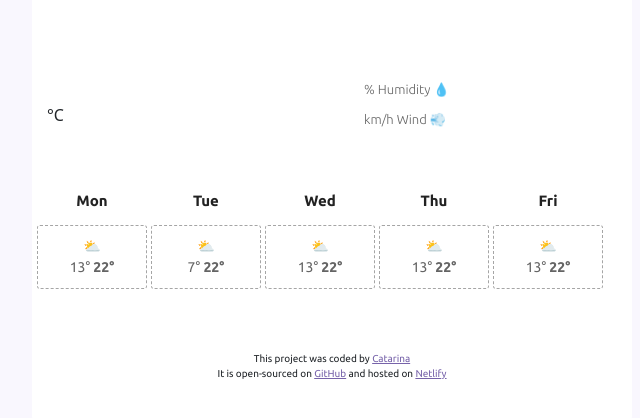
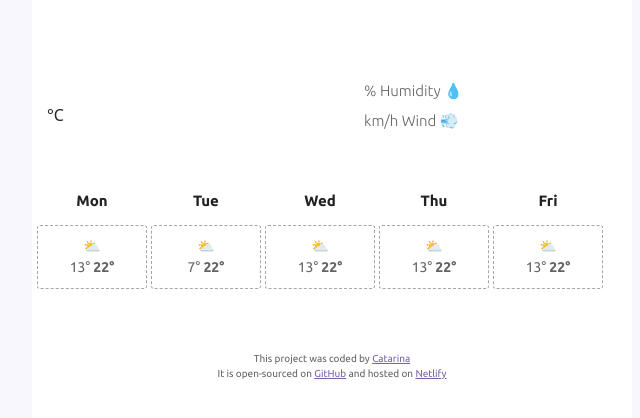
Before and after one commit to catarinarassantos/shecodes, a plain HTML site: page index.html in a window 1280 px wide. Shown: the part 190-608 px from the top of the page, without its empty margins (308-948 px from the left). Drawn offline with nearby package versions, Linux system fonts and the light colour scheme; no server answers.

Commit message:
Updated footer

```diff
--- a/src/style.css
+++ b/src/style.css
@@ -93,7 +93,7 @@ button {
 #temp-variables {
   color: rgb(100, 100, 100);
   font-family: "Ubuntu", sans-serif;
-  font-size: 13px;
+  font-size: 15px;
   padding-top: 10px;
   font-weight: lighter;
 }
@@ -129,6 +129,7 @@ li {
 }
 
 footer {
+  color: rgb(100, 100, 100);
   display: block;
   text-align: center;
   padding-top: 30px;
```
